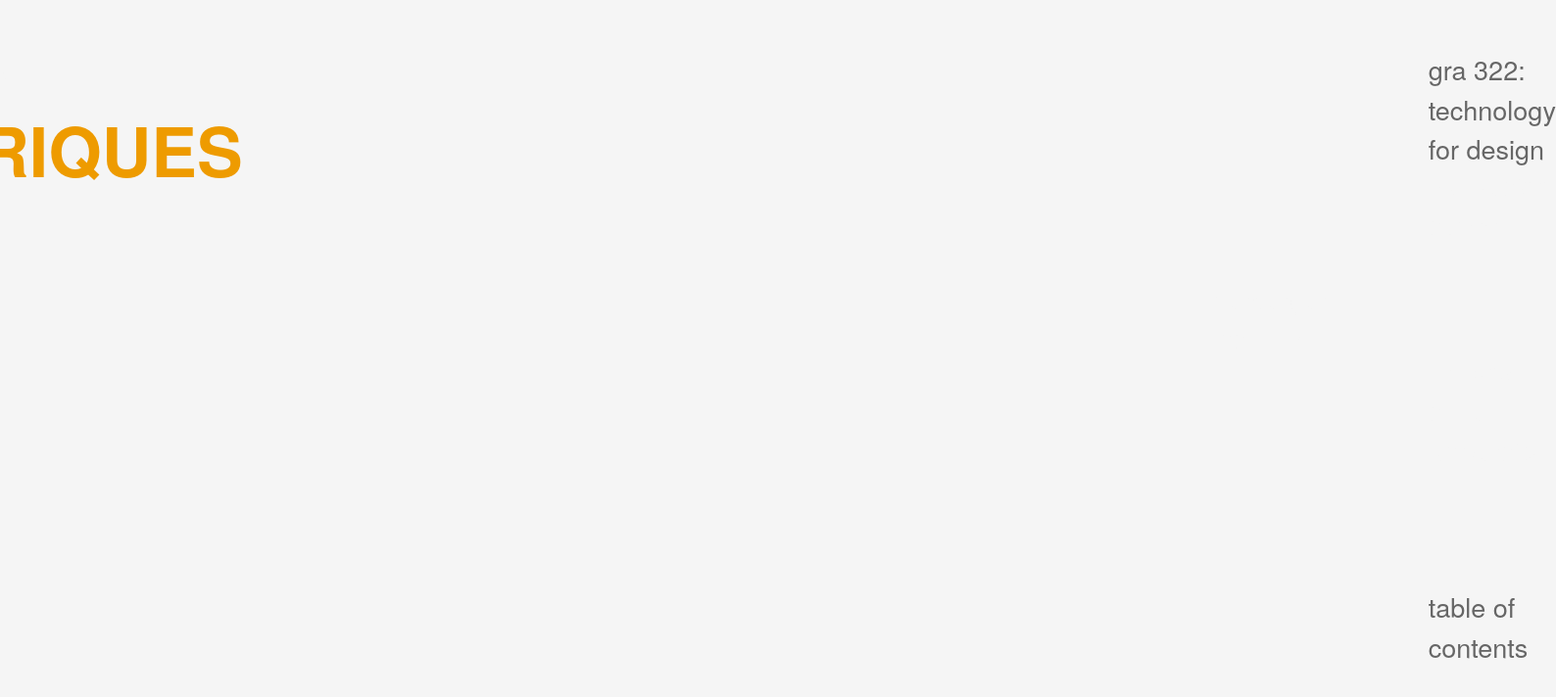
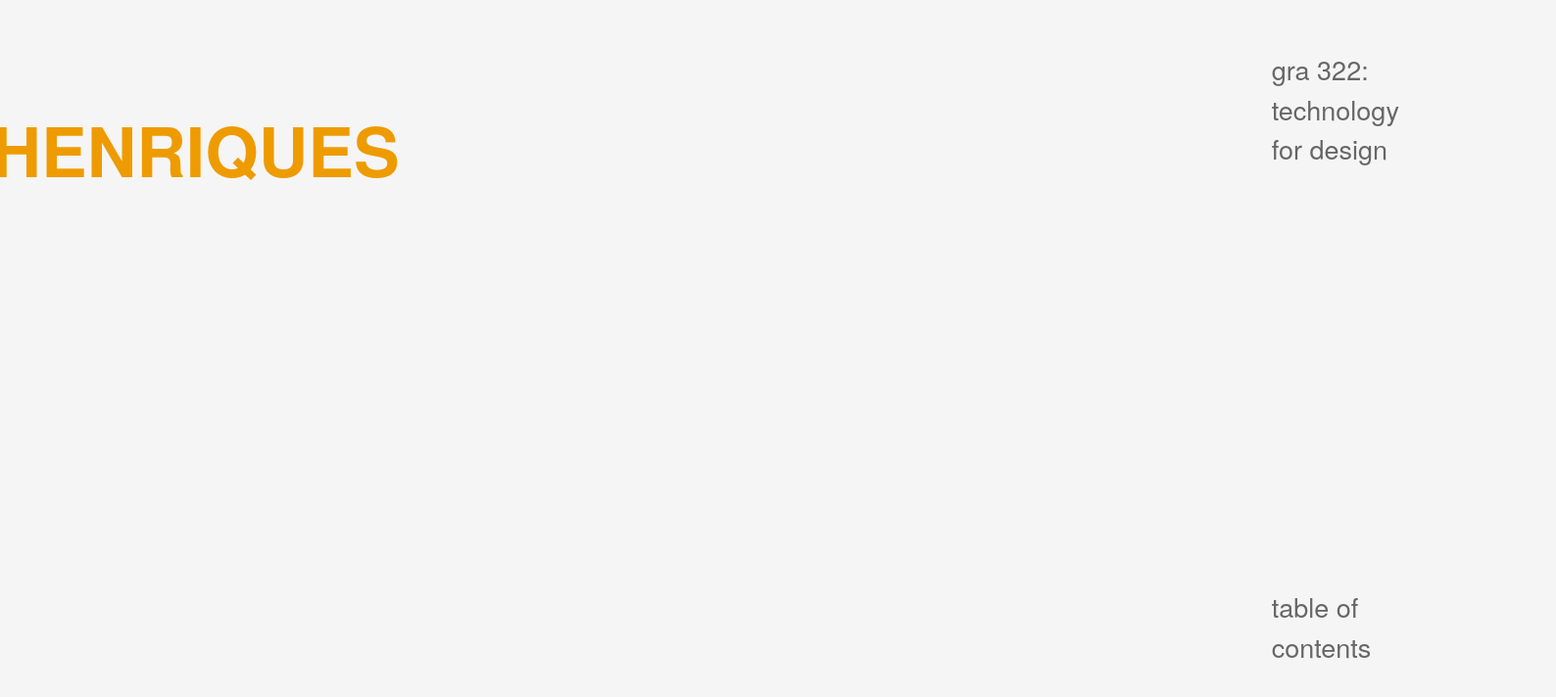
Before and after one commit to nikolehenny/gra322, a plain HTML site: page index.html in a window 1280 px wide. Shown: the whole page at 98% size, 1588 px wide, since content can reach past the window. Drawn offline with Linux system fonts and the light colour scheme.

Commit message:
updated from version 7

```diff
--- a/css/styles.css
+++ b/css/styles.css
@@ -50,17 +50,17 @@ body {
  .navigation {
  /* display: flex; */
   font-size:27px;
-    width: 1700px;
+  width: 4000px;
  /* justify-content: space-between;
   display: grid;
   grid-template-columns: 60% 1fr; */
-    padding-top: 3.2rem;
-    padding-left: 70rem; /* this is what makes the text move all the way to the right /*
+  padding-left: 50rem; /* this is what makes the text move all the way to the right /*
   padding-top: -4rem;
   /*padding-bottom: 4rem;*/
   color:rgb(102, 102, 102);
   position: relative;
   left: 90px;
+  top: 3.2rem;
 }
 
 .table {
```
Lines whose indentation alone changed are shown as unchanged.
